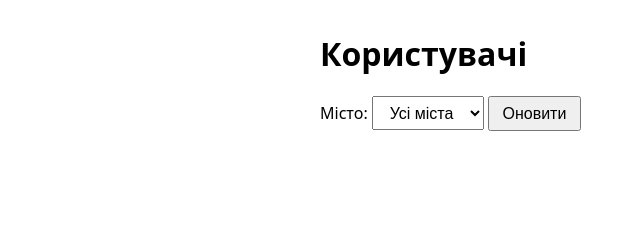
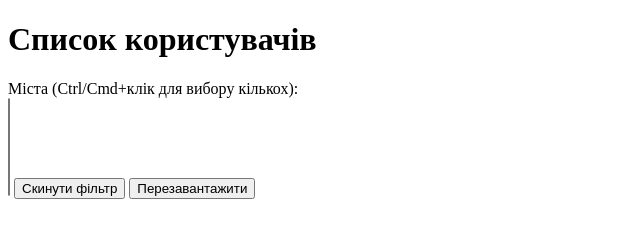
Before and after one commit to v2543870/pp3_, a plain HTML site: page index.html in a window 1280 px wide. Shown: the whole page, without its empty margins (0-640 px from the left). Drawn offline with Linux system fonts and the light colour scheme.

Commit message:
Update index.html

```diff
--- a/index.html
+++ b/index.html
@@ -2,25 +2,20 @@
 <html lang="uk">
 <head>
   <meta charset="UTF-8">
-  <meta name="viewport" content="width=device-width, initial-scale=1">
-  <title>Лабораторна 3: модулі та JSON</title>
-  <style>
-    body { font-family: system-ui, sans-serif; max-width: 640px; margin: 2rem auto; padding: 0 1rem; }
-    select, button { padding: .4rem .8rem; font-size: 1rem; }
-    li { margin: .4rem 0; }
-    small { color: #666; }
-    #error { color: #b00020; background: #fdecea; padding: .6rem; border-radius: 6px; margin-top: 1rem; }
-    #error:empty { display: none; }
-  </style>
+  <meta name="viewport" content="width=device-width, initial-scale=1.0">
+  <title>Користувачі</title>
 </head>
 <body>
-  <h1>Користувачі</h1>
-  <label>Місто:
-    <select id="cityFilter"><option value="">Усі міста</option></select>
-  </label>
-  <button id="reload">Оновити</button>
+  <h1>Список користувачів</h1>
+
+  <label for="cityFilter">Міста (Ctrl/Cmd+клік для вибору кількох):</label><br>
+  <select id="cityFilter" multiple size="6"></select>
+  <button id="clear" type="button">Скинути фільтр</button>
+  <button id="reload" type="button">Перезавантажити</button>
+
   <p id="status"></p>
-  <div id="error"></div>
+  <p id="error" style="color: red;"></p>
+
   <ul id="userList"></ul>
 
   <script type="module" src="main.js"></script>
```
